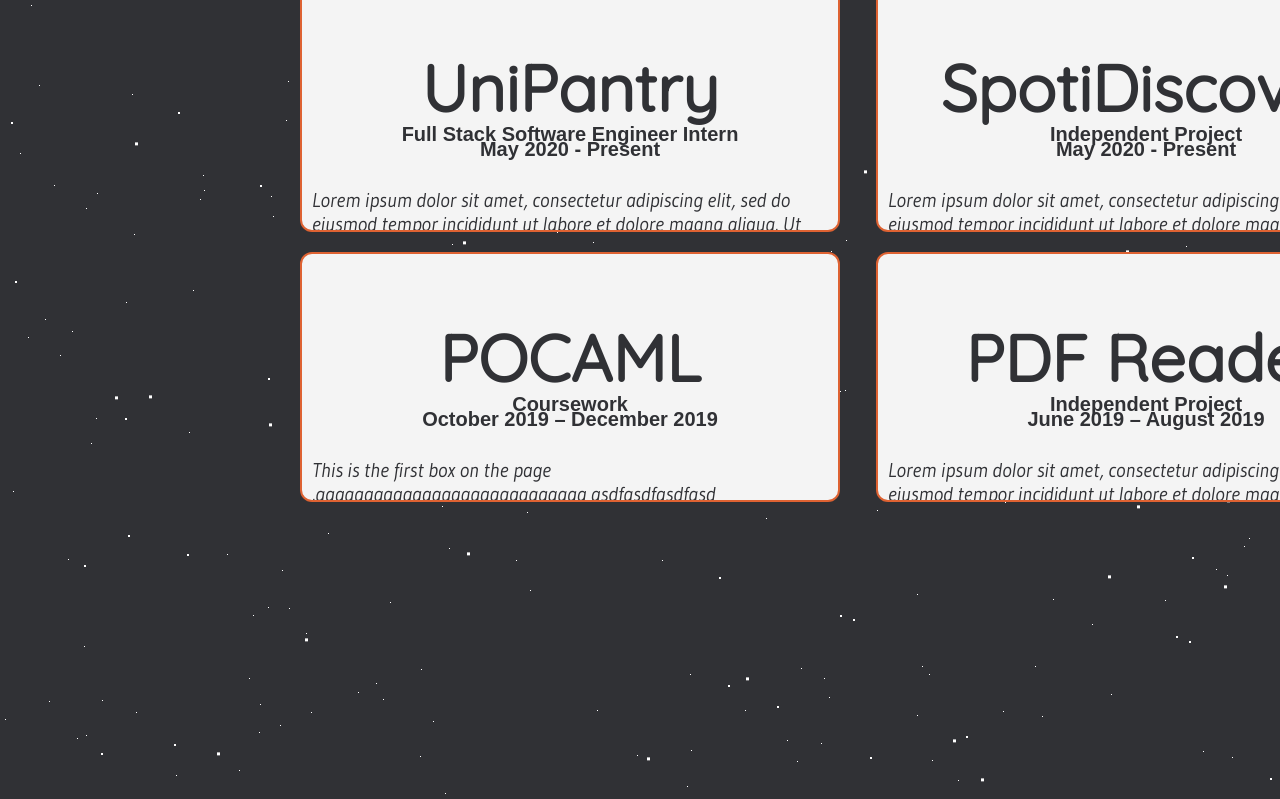
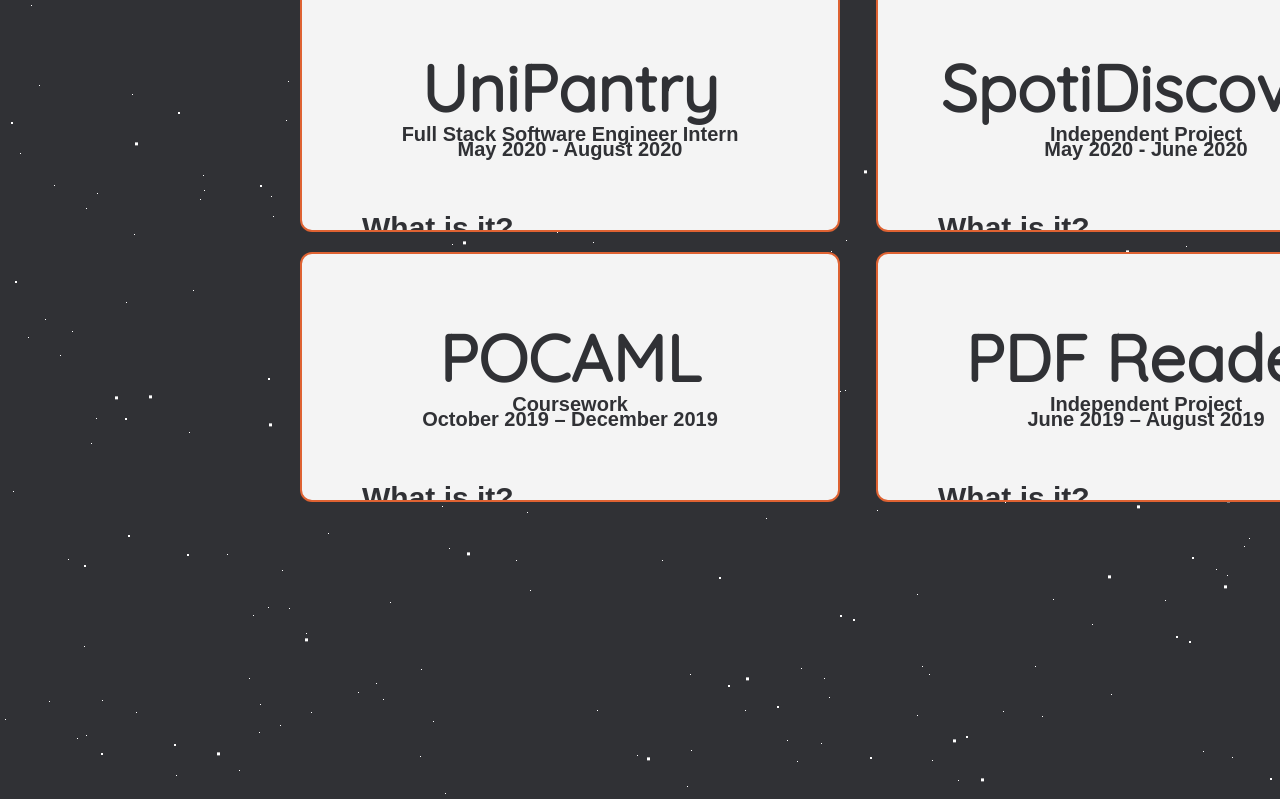
Before and after one commit to williammlee/aboutme, a React (Create React App) app: page / in a window 1280 px wide. Shown: the part 2040-2839 px from the top of the page. Built offline with nearby package versions, Linux system fonts and the light colour scheme; a web font is replaced by a local one.

Commit message:
added context

```diff
--- a/src/components/experience/Experience.css
+++ b/src/components/experience/Experience.css
@@ -62,9 +62,57 @@
   text-align: center;
   color: #303135;
 }
+.expandable-box h5{
+  font-family: 'NTR', sans-serif;
+  font-size: 30px;
+  font-weight:800px;
+  margin-bottom: -25px;
+  color: #303135;
+}
 .expandable-box p{
   font-family: 'Gudea', sans-serif;
   font-size: 20px;
   text-align: left;
+  margin-left: 50px;
   color: #303135;
 }
+
+p li{
+  list-style: none;
+}
+
+p .tools li::before {
+  content: "🧰 ";
+  margin-right: 5px;
+}
+
+p .unipantry li::before{
+  content: "🍴 ";
+  margin-right: 5px;
+}
+
+p .spotidiscover li::before{
+  content: "🎵 ";
+  margin-right: 5px;
+}
+
+p .pocaml li::before{
+  content: "🕹️ ";
+  margin-right: 5px;
+}
+
+p .enjoyment li::before{
+  content: "💖 ";
+  margin-right: 5px;
+}
+
+p .context{
+  padding-right: 100px;
+}
+p a{
+  font-family: 'Gudea', sans-serif;
+  flex-wrap: wrap;
+  font-size: 20px;
+  color: #de6232;
+  text-decoration: none;
+}
--- a/src/components/experience/Experience.js
+++ b/src/components/experience/Experience.js
@@ -14,14 +14,38 @@ export default function Experience(){
                         <h2>UniPantry</h2>
 
                         <h3>Full Stack Software Engineer Intern</h3>
-                        <h4>May 2020 - Present</h4>
+                        <h4>May 2020 - August 2020</h4>
                         <p>
-                        Lorem ipsum dolor sit amet, consectetur adipiscing elit, sed do eiusmod tempor incididunt ut
-                        labore et dolore magna aliqua. Ut enim ad minim veniam,
-                        quis nostrud exercitation ullamco laboris nisi ut aliquip ex ea commodo consequat.
-                        Duis aute irure dolor in reprehenderit in voluptate velit esse cillum
-                        dolore eu fugiat nulla pariatur. Excepteur sint occaecat cupidatat non proident,
-                        sunt in culpa qui officia deserunt mollit anim id est laborum.
+                        <h5>What is it?</h5>
+                            <ul className="unipantry">
+                                <li>
+                                     A mobile application to help college students find ways to achieve a well-balanced diet without breaking the bank.
+                                </li>
+                            </ul>
+                        <h5>Context</h5>
+                            <ul className="context">
+                                <li>
+                                This was the first real work experience I had. I joined a startup created by Cornell alumni as an intern to build a mobile application
+                                that helps college students with food budgeting and cooking easy but fulfilling meals. I implemented Google Authentication,
+                                a screen where users can set nutritional goals for themselves, and a screen specifically for SUNY Cortland students to see
+                                what dining halls are open and the foods that are being served in those dining halls. What made this internship memorable was the
+                                collaborative environment the startup fostered. As a developer, I was able to form small groups with other developers to work on a specific feature,
+                                collaborate with UI/UX designers to clear up confusion and improve the flow of the application, and meet with management to discuss marketing strategies
+                                and refine company values. With this internship, I also gained exposure to developing and integrating the frontend and backend of a mobile application and
+                                learned about the process of app development.
+
+                                </li>
+                            </ul>
+                        <h5>What is it built from?</h5>
+                            <ul className="tools">
+                                <li>
+                                React Native was used for the frontend, and Firebase was used for the backend in this project
+                                </li>
+                                <li>
+                                GitHub for version control and contribution amongst team members
+                                </li>
+                            </ul>
+
                         </p>
                     </div>
                 </ScrollEffects>
@@ -32,14 +56,38 @@ export default function Experience(){
                         <h2>SpotiDiscover</h2>
 
                         <h3>Independent Project</h3>
-                        <h4>May 2020 - Present</h4>
+                        <h4>May 2020 - June 2020</h4>
                         <p>
-                        Lorem ipsum dolor sit amet, consectetur adipiscing elit, sed do eiusmod tempor incididunt ut
-                        labore et dolore magna aliqua. Ut enim ad minim veniam,
-                        quis nostrud exercitation ullamco laboris nisi ut aliquip ex ea commodo consequat.
-                        Duis aute irure dolor in reprehenderit in voluptate velit esse cillum
-                        dolore eu fugiat nulla pariatur. Excepteur sint occaecat cupidatat non proident,
-                        sunt in culpa qui officia deserunt mollit anim id est laborum.
+                        <h5>What is it?</h5>
+                            <ul className="spotidiscover">
+                                <li>
+                                    A song finder/ Shazam clone where lyrics to a song is searched and the song’s preview is played from Spotify
+                                </li>
+                            </ul>
+                        <h5>Context</h5>
+                            <ul className="context">
+                                <li>
+                                This was the second project I built that isn’t related to coursework. I enjoy discovering new music and would always
+                                hear lyrics to a song that stood out to me. Usually, I would type those lyrics into Google, get the song title,
+                                look up the song on Spotify, and play the song. I thought that it would be cool if I streamlined this process, similar to how <a href="https://www.shazam.com/" target="_blank" rel="nofollow noopener noreferrer">Shazam</a> listens to a song
+                                and opens it up on Apple Music. I decided to perform some web-scraping of song titles
+                                from <a href="https://genius.com/" target="_blank" rel="nofollow noopener noreferrer">Genius</a> because, based on my experience of searching up songs, their website were one the first ones to pop up on Google.
+                                From there, I configured the Spotify API and used it to look up the song and play the preview if it was available. What made this project
+                                special was that it was my first time web-scraping and using an API. This project gave me insight into how to build additional features from an
+                                established application and how to streamline a process that I’ve experienced first-hand.
+
+                                </li>
+                            </ul>
+                        <h5>What is it built from?</h5>
+                            <ul className="tools">
+                                <li>
+                                Python for configuring the Spotify API and web scraping
+                                </li>
+                                <li>
+                                Django, HTML, and CSS for creating the web frontend
+                                </li>
+                            </ul>
+
                         </p>
                     </div>
                 </ScrollEffects>
@@ -52,9 +100,35 @@ export default function Experience(){
                         <h3>Coursework</h3>
                         <h4>October 2019 – December 2019</h4>
                         <p>
-                        This is the first box on the page
-                        .aaaaaaaaaaaaaaaaaaaaaaaaaaaa asdfasdfasdfasd asdfasdfasdfasd
-                        asdfasdfasdfsdfasdfasdasdfasdfasdfasdfasdfasdfasdfasdfasdfasdfasdf
+                        <h5>What is it?</h5>
+                            <ul className="pocaml">
+                                <li>
+                                    A basic Pokemon game replica that allows players to perform basic actions of the original Pokemon game
+                                </li>
+                            </ul>
+                        <h5>Context</h5>
+                            <ul className="context">
+                                <li>
+                                This was a final project for a class called Data Structures and Functional Programming. After learning the basics of
+                                OCaml and functional programming, we were given an open ended project to complete during the second half of the semester.
+                                My group and I decided to create a very basic Pokémon game from scratch, where the player can catch and battle other Pokémon.
+                                We completed three two-week sprints with guidance from course staff and ended up presenting the finished project to our discussion section
+                                at the end of the semester. What made this project memorable and unique was using OCaml’s recursive pattern-matching feature which isn’t
+                                found in the most popular programming languages today. This feature made recursive functions look more clean, concise, and easier to understand,
+                                and gave me a better understanding of recursion as a whole.
+
+                                </li>
+                            </ul>
+                        <h5>What is it built from?</h5>
+                            <ul className="tools">
+                                <li>
+                                    OCaml for both the frontend and backend of the application
+                                </li>
+                                <li>
+                                    OCaml external libraries to create the GUI and include music during gameplay
+                                </li>
+                            </ul>
+
                         </p>
                     </div>
                 </ScrollEffects>
@@ -67,12 +141,31 @@ export default function Experience(){
                         <h3>Independent Project</h3>
                         <h4>June 2019 – August 2019</h4>
                         <p>
-                        Lorem ipsum dolor sit amet, consectetur adipiscing elit, sed do eiusmod tempor incididunt ut
-                        labore et dolore magna aliqua. Ut enim ad minim veniam,
-                        quis nostrud exercitation ullamco laboris nisi ut aliquip ex ea commodo consequat.
-                        Duis aute irure dolor in reprehenderit in voluptate velit esse cillum
-                        dolore eu fugiat nulla pariatur. Excepteur sint occaecat cupidatat non proident,
-                        sunt in culpa qui officia deserunt mollit anim id est laborum.
+                        <h5>What is it?</h5>
+                            <ul className="pdfreader">
+                                <li>
+                                    A script that parses critical information from academic journals and exports them into a bulleted Microsoft Word document
+                                </li>
+                            </ul>
+                        <h5>Context</h5>
+                            <ul className="context">
+                                <li>
+                                    This was the first project I have done that isn't related to coursework. After I completed my Introduction to Computing
+                                    class, I was curious as to how I can better utilize Python to solve real world problems. I did some brainstorming and
+                                    noticed that, based on my own experiences, students would frequently be too busy or forget to do readings for a class
+                                    and would skim through the text right before class starts. I wanted to create a script that would do all the skimming
+                                    and parse out the most important parts of the text while maintaining cohesion when reading the summary.
+                                </li>
+                            </ul>
+                        <h5>What is it built from?</h5>
+                            <ul className="tools">
+                                <li>
+                                    Python was used to remove citations, clean up white spaces, and parse selected sentences
+                                </li>
+                                <li>
+                                    Tkinter was used to create a simple GUI to open a file explorer
+                                </li>
+                            </ul>
                         </p>
                     </div>
                 </ScrollEffects>
```
